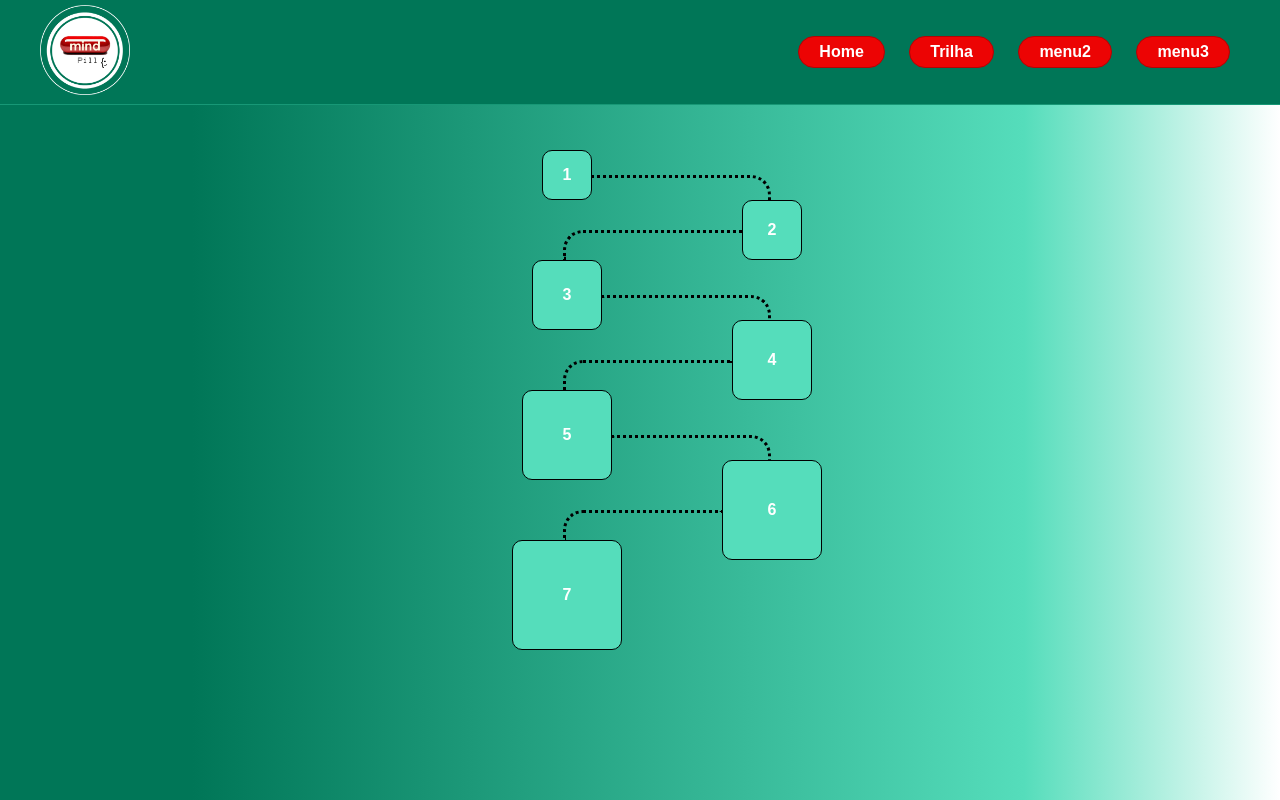
After one commit to Giih97/MindPill, a PHP site: page /trilha.html in a window 1280 px wide. The commit adds this page. Run offline with PHP 8.4, Linux system fonts and the light colour scheme.

Commit message:
add trilha.html e .css

```diff
--- a/css/style.css
+++ b/css/style.css
@@ -6,7 +6,7 @@
 }
 
 body {
-    background-image: linear-gradient(to left, rgb(0, 118, 87) 20%,rgb(85, 221, 187) 80%, white);
+    background-image: linear-gradient(to right, rgb(0, 118, 87) 15%,rgb(85, 221, 187) 80%, white);
 }
 header {
     background: rgb(0, 118, 87);
--- /dev/null
+++ b/css/trilha.css
@@ -0,0 +1,119 @@
+#nivel {
+    background-color: rgb(85, 221, 187);
+    border: 1px solid black;
+    border-radius: 10px;
+    position: relative;
+    margin-top: 70px;
+    left: 50%;
+    transform: translate(-50%, -50%);
+}
+
+#nivel:hover {
+    background-color:rgb(236, 4, 4);
+    border: 1px solid white;
+}
+
+#nivel p {
+    position: absolute;
+    font-weight: bold;
+    color: white;
+    top: 50%;
+    left: 50%;
+    transform: translate(-50%, -50%);
+}
+
+.niveis_left {
+    margin-left: 40%;
+    display: inline-block;
+}
+
+.niveis_right {
+    position: absolute;
+    margin-left: 100px;
+    margin-top: 55px;
+    display: inline-block;
+}
+
+.nivel1 {
+    width: 50px;
+    height: 50px;
+}
+
+.nivel1 div {
+    width: 180px;
+}
+
+.nivel2 {
+    width: 60px;
+    height: 60px;
+}
+
+.nivel2 div {
+    width: 180px;
+    margin-left: -180px;
+}
+
+.nivel3 {
+    width: 70px;
+    height: 70px;
+}
+
+.nivel3 div {
+    width: 170px;
+}
+
+.nivel4 {
+    width: 80px;
+    height: 80px;
+}
+
+.nivel4 div {
+    width: 170px;
+    margin-left: -170px;
+}
+
+.nivel5 {
+    width: 90px;
+    height: 90px;
+}
+
+.nivel5 div {
+    width: 160px;
+}
+
+.nivel6 {
+    width: 100px;
+    height: 100px;
+}
+
+.nivel6 div {
+    width: 160px;
+    margin-left: -160px;
+}
+
+.nivel7 {
+    width: 110px;
+    height: 110px;
+}
+
+.pathleft {
+    height: 30px;
+    border-radius: 0px 20px 0px 0px ;
+    border: 3px dotted black;
+    border-bottom: none;
+    border-left: none;
+    margin-left: 100%;
+    position: absolute;
+    margin-top: 50%;
+}
+
+.pathright {
+    height: 30px;
+    border-radius: 20px 0px 0px 0px ;
+    border: 3px dotted black;
+    border-bottom: none;
+    border-right: none;
+    margin-left: -140px;
+    position: absolute;
+    margin-top: 50%;
+}
--- /dev/null
+++ b/trilha.html
@@ -0,0 +1,60 @@
+<!DOCTYPE html>
+
+<html lang="pt-br">
+    <head>
+        <meta charset="UTF-8">
+        <meta name="viewport" content="width=device-width, initial-scale=1.0">
+        <link rel="stylesheet" type="text/css" href="./css/style.css">
+        <link rel="stylesheet" type="text/css" href="./css/trilha.css">
+        <link rel="icon" href="image/logo01.png">
+        <title>Mind Pill - Trilha</title>
+    </head>
+    <body>
+        <header>
+            <div id="cabecalho">
+                <div class="logo">
+                    <a href="index.html"><img src="./image/logo01.png" alt="Mind Pill" width="90px"></a>
+                </div>
+                <nav id="menu">
+                    <ul>
+                        <li><a class="menu" href="index.html">Home</a></li>
+                        <li><a class="menu" href="trilha.html">Trilha</a></li>
+                        <li><a class="menu" href="loja.html">menu2</a></li>
+                        <li><a class="menu" href="Contato.html">menu3</a></li>
+                    </ul>
+                </nav>
+        </header>
+
+        <section class="niveis_left">
+            <div id="nivel" class="nivel1">
+                <p>1</p>
+                <div class="pathleft"></div>
+            </div>
+            <div id="nivel" class="nivel3">
+                <p>3</p>
+                <div class="pathleft"></div>
+            </div>
+            <div id="nivel" class="nivel5">
+                <p>5</p>
+                <div class="pathleft"></div>
+            </div>
+            <div id="nivel" class="nivel7">
+                <p>7</p>
+            </div>
+        </section>
+        <section class="niveis_right">
+            <div id="nivel" class="nivel2">
+                <p>2</p>
+                <div class="pathright"></div>
+            </div>
+            <div id="nivel" class="nivel4">
+                <p>4</p>
+                <div class="pathright"></div>
+            </div>
+            <div id="nivel" class="nivel6">
+                <p>6</p>
+                <div class="pathright"></div>
+            </div>
+        </section>
+    </body>
+</html>
```
Also changed, not shown: index.html (+6 -5 lines).
